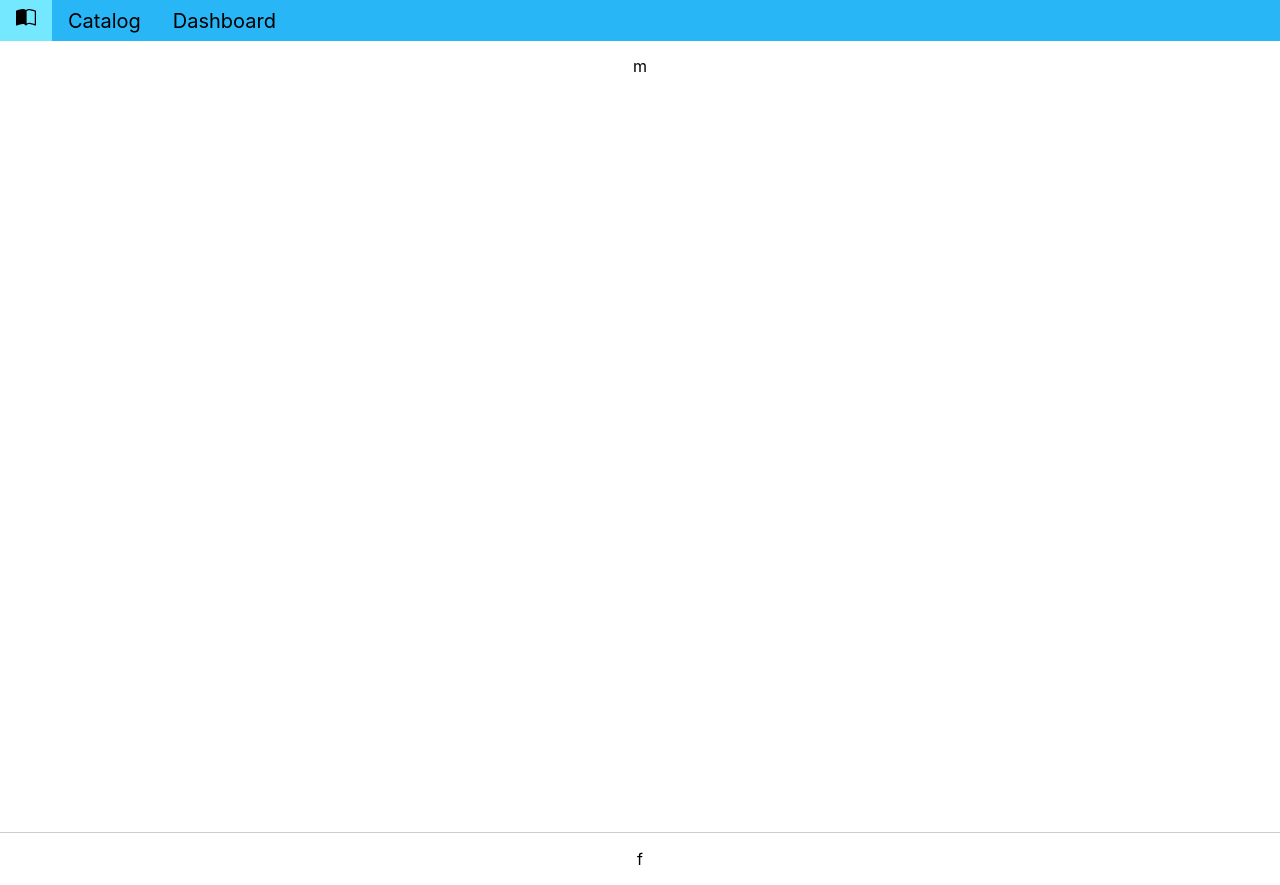
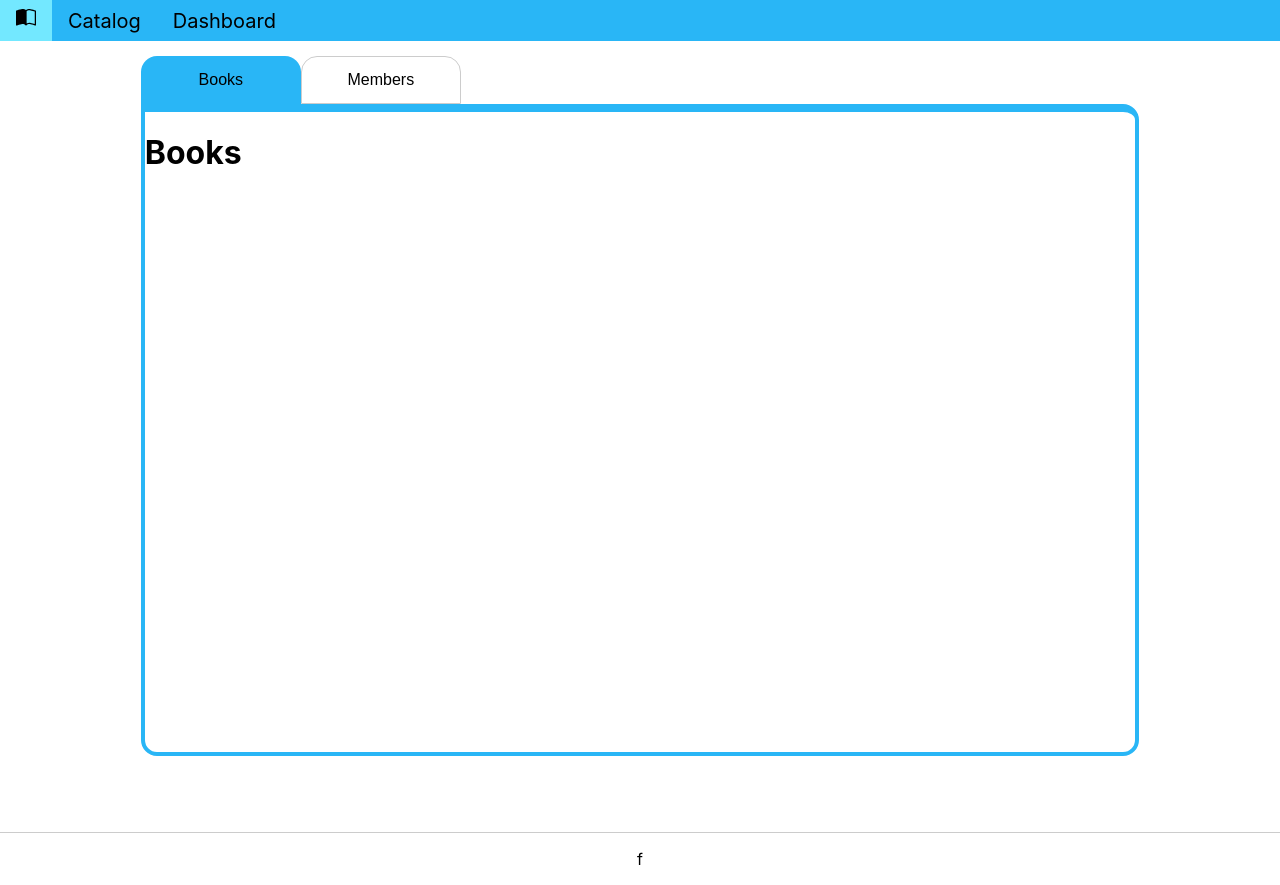
Before and after one commit to Imalsha97/newLMS, a React (Create React App) app: page / in a window 1280 px wide. Built offline with nearby package versions, Linux system fonts and the light colour scheme.

Commit message:
add dynamic tabs

```diff
--- a/src/App.js
+++ b/src/App.js
@@ -4,6 +4,8 @@ import {Header , Main , Footer} from './components/Layout';
 import {NavBar,NavItem,NavLink} from './components/Navbar';
 import {BsBookHalf} from 'react-icons/bs';
 
+
+import Dashboard from "./containers/Dashboard";
 
 
 function App() {
@@ -46,7 +48,9 @@ function App() {
         </NavItem>
       </NavBar>
     </Header>
-    <Main>m</Main>
+    <Main>
+      <Dashboard/>
+    </Main>
     <Footer>f</Footer>
     </ThemeProvider>
   );
--- /dev/null
+++ b/src/components/Tabs.js
@@ -0,0 +1,87 @@
+import React, { useState } from "react";
+import styled from "styled-components";
+
+export const TabsContainer = styled.div`
+  overflow: hidden;
+  background: #fff;
+  height: 100%;
+  max-width: 80%;
+  min-width: 80%;
+`;
+
+const TabButtonContainer = styled.div`
+  display: flex;
+
+  > * {
+    flex: 1 1 0;
+    max-width: 10em;
+  }
+`;
+
+export const Tab = styled.button`
+  border: none;
+  outline: none;
+  cursor: pointer;
+  position: relative;
+  font-size: 1em;
+  border: ${(props) => (props.active ? "" : "1px solid #ccc")};
+  border-button: none;
+  background-color: ${(props) =>
+    props.active ? props.theme.primary.main : "#fff"};
+  height: 3em;
+  color: ${(props) => props.theme.primary.textColor};
+  border-top-left-radius: 1em;
+  border-top-right-radius: 1em;
+  :hover {
+    background-color: ${(props) => props.theme.primary.light};
+  }
+`;
+
+export const TabContents = styled.div`
+  border: 0.25em solid ${(props) => props.theme.primary.main};
+  border-top: 0.5em solid ${(props) => props.theme.primary.main};
+  border-top-right-radius: 1em;
+  border-bottom-left-radius: 1em;
+  border-bottom-right-radius: 1em;
+  min-height: 80vh;
+`;
+
+export const Content = styled.div`
+  ${(props) => (props.active ? "" : "display: none")}
+`;
+
+export default function Tabs(props) {
+  const { contents } = props;
+  const [active, setActive] = useState(0);
+
+  const handleClick = (event) => {
+    const index = parseInt(event.target.id, 0);
+    if (index !== active) {
+      setActive(index);
+    }
+  };
+
+  return (
+    <TabsContainer>
+      <TabButtonContainer>
+        {contents.map((content, index) => (
+          <Tab
+            onClick={handleClick}
+            active={active === index}
+            id={index}
+            key={index}
+          >
+            {content.title}
+          </Tab>
+        ))}
+      </TabButtonContainer>
+      <TabContents>
+        {contents.map((content, index) => (
+          <Content active={active === index} key={index}>
+            {content.elements}
+          </Content>
+        ))}
+      </TabContents>
+    </TabsContainer>
+  );
+}
--- /dev/null
+++ b/src/containers/Dashboard.js
@@ -0,0 +1,58 @@
+import React, { useState, useEffect } from "react";
+//import { useSelector, useDispatch } from "react-redux";
+
+ import Tabs from "../components/Tabs"
+// import Spinner from "../../components/Spinner";
+
+// import Books from "../Dashboard/Books/index";
+// import Members from "../Dashboard/Members/index";
+
+// import { setBooks } from "../../store/booksSlice";
+// import { setMembers } from "../../store/memberSlice";
+
+// import { getBooks } from "../../api/bookAPI";
+// import { getMembers } from "../../api/memberAPI";
+
+export const Dashboard = () => {
+//    const [isLoading, setIsLoading] = useState(false);
+
+//    const books = useSelector((state) => state.books.value);
+//    const members = useSelector((state) => state.members.value);
+//    const dispatch = useDispatch();
+
+//    useEffect(() => {
+//       setIsLoading(true);
+//       getBooks()
+//          .then((response) => {
+//             if (!response.error) {
+//                dispatch(setBooks(response.data));
+//             }
+//          })
+//          .catch((error) => {
+//             console.log( error);
+//          });
+//       getMembers()
+//          .then((response) => {
+//             if (!response.error) {
+//                dispatch(setMembers(response.data));
+//             }
+//          })
+//          .catch((error) => {
+//             console.log( error);
+//          })
+//          .finally(() => {
+//             setIsLoading(false);
+//          });
+//    }, [dispatch]);
+
+   const contents = [
+      { title: "Books", elements: <h1>Books</h1>},
+      { title: "Members", elements: <h1>members</h1>},
+   ];
+
+   return (
+    <Tabs contents={contents} />
+   );
+};
+
+export default Dashboard;
```
